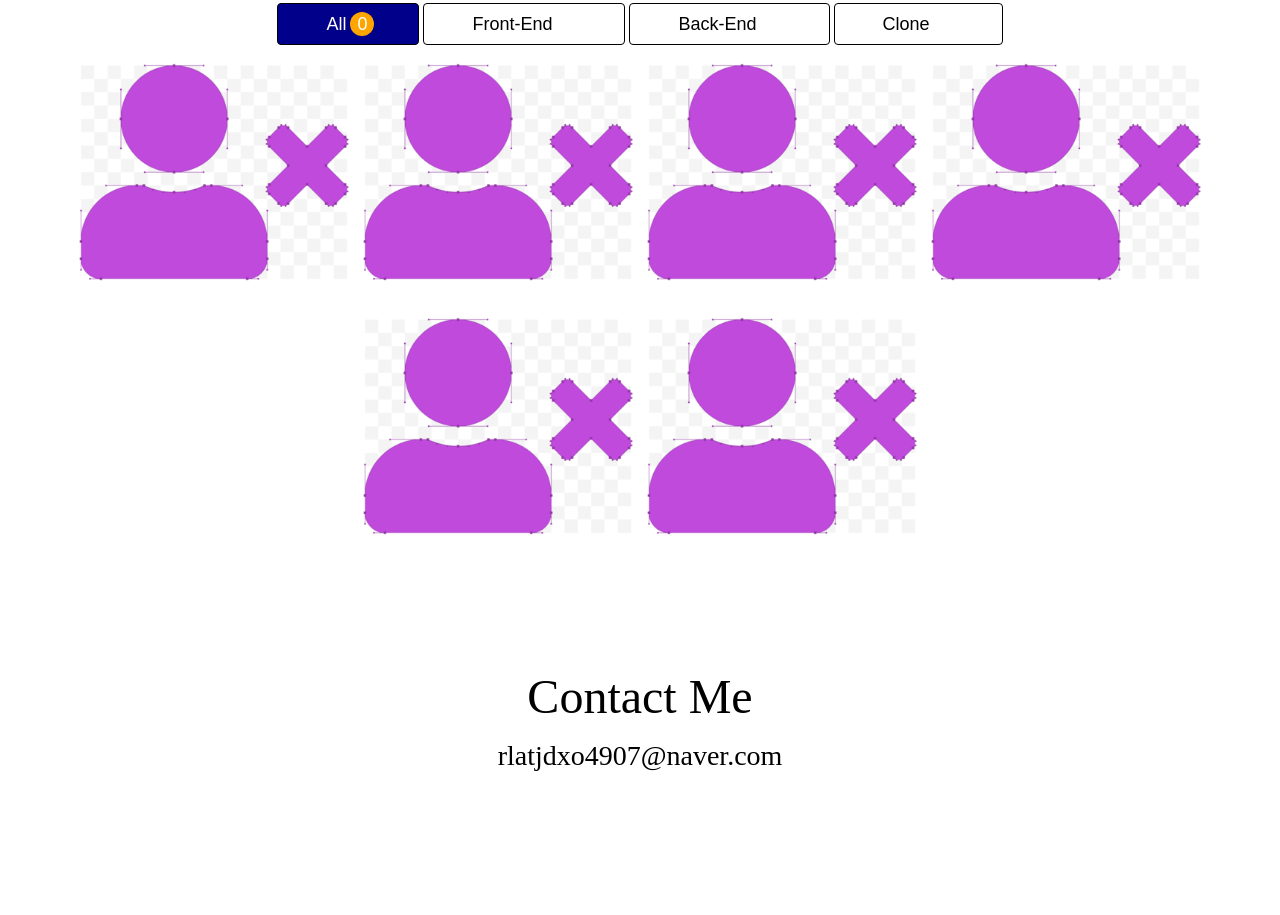
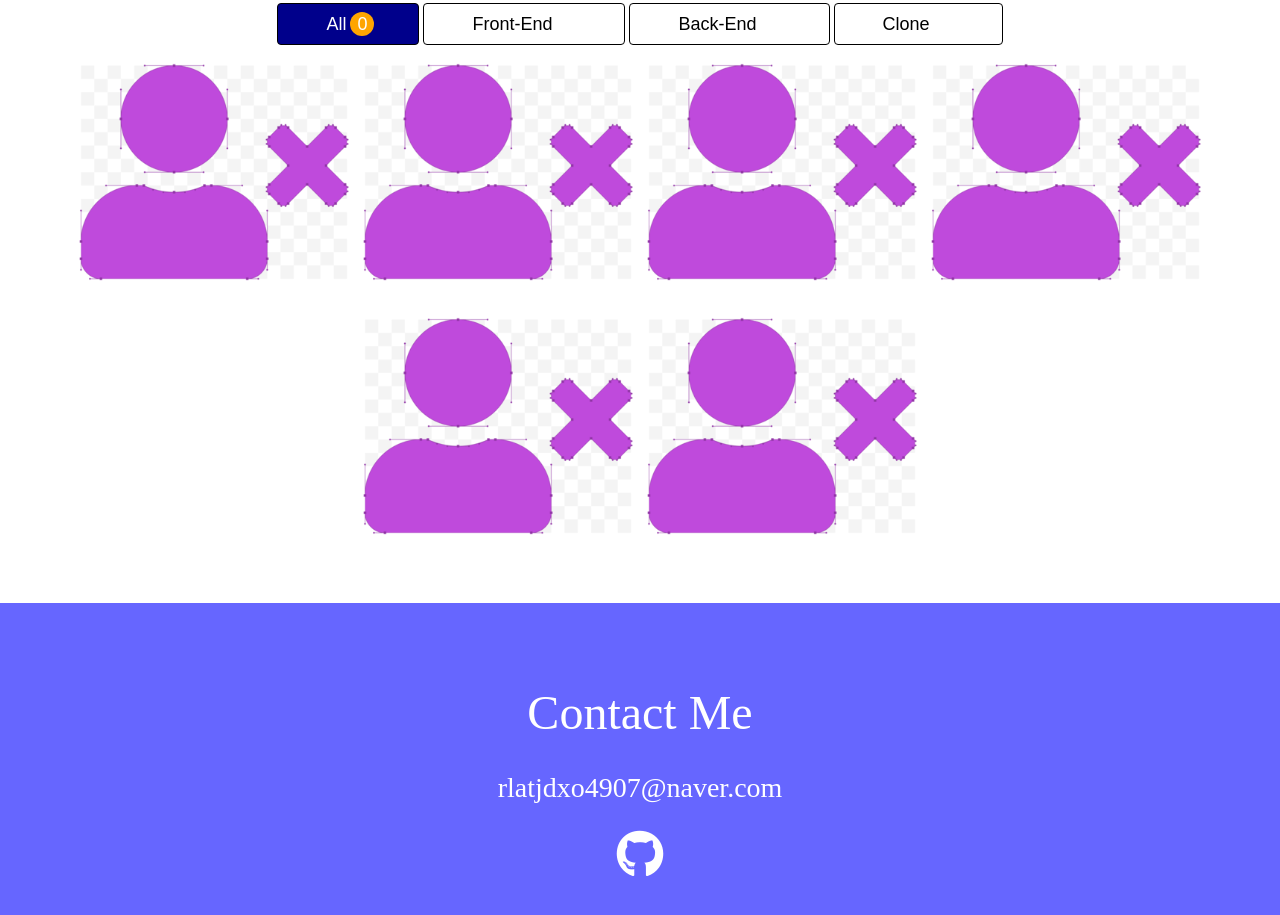
Before and after one commit to Cassandra3142/Portfolio, a plain HTML site: page index.html in a window 1280 px wide. Shown: the part 2181-3096 px from the top of the page. Before the commit the page ends 3029 px from the top, so only its background shows below. Drawn offline with Linux system fonts and the light colour scheme.

Commit message:
CSS:Contact

```diff
--- a/Profile Portfolio.css
+++ b/Profile Portfolio.css
@@ -317,3 +317,28 @@ p {
 .project__explanation h3 {
   color: white;
 }
+
+/* Contact */
+
+#contact {
+  background-color: #6666ff;
+}
+
+.contact__title,
+.contact__email {
+  color: white;
+}
+.contact__title {
+  margin: 32px 0px;
+}
+
+.contact__links {
+  font-size: var(--font-large);
+  margin: 24px 0px;
+}
+
+.contact__links i:hover {
+  transform: scale(1.2);
+  color: blue;
+  transition: all 300ms ease-in;
+}
--- a/index.html
+++ b/index.html
@@ -199,7 +199,7 @@
     <section id="contact" class="section">
         <h1 class="contact__title">Contact Me</h1>
         <h2 class="contact__email">rlatjdxo4907@naver.com</h2>
-        <div class="contact__git">
+        <div class="contact__links">
             <a href="https://github.com/Cassandra3142">
                 <i class="fab fa-github"></i>
             </a>
```
